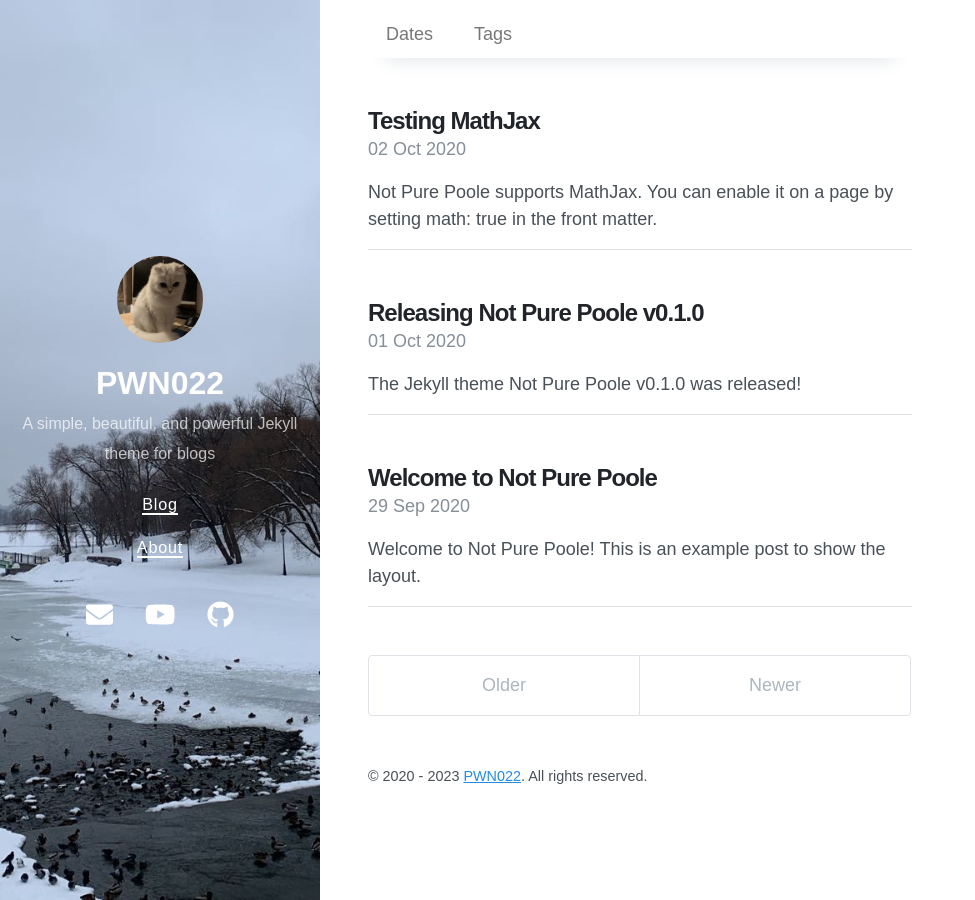
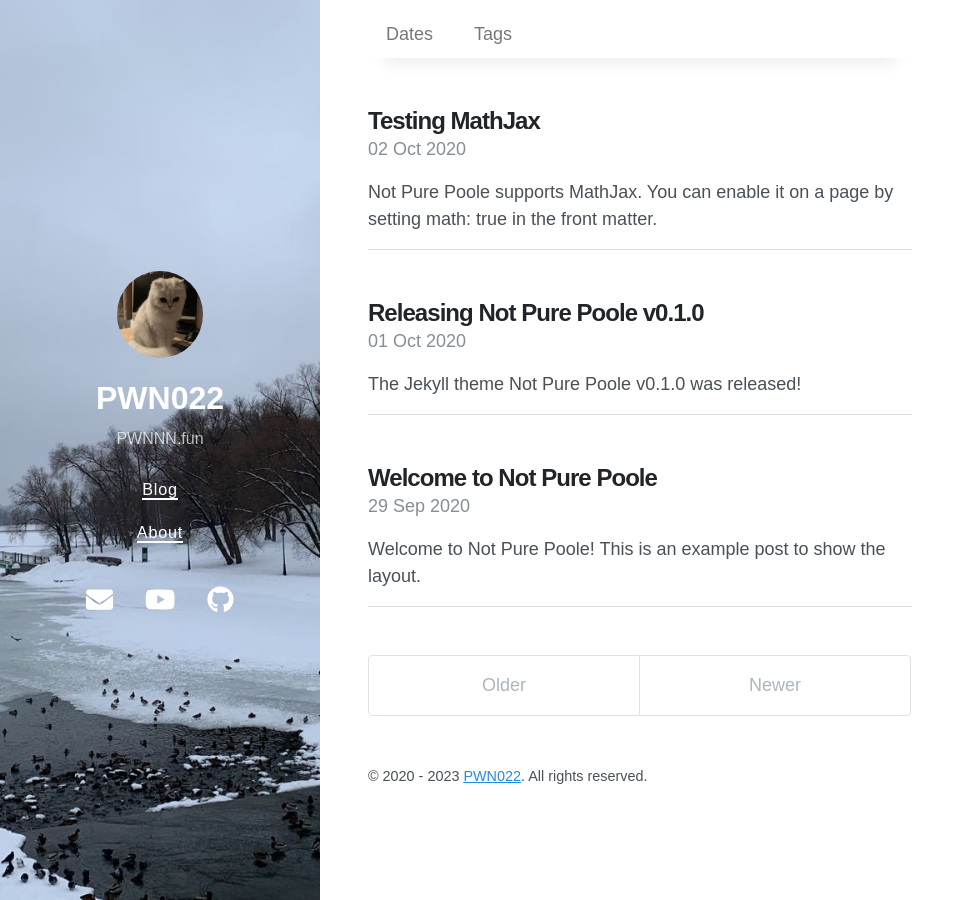
Before and after one commit to PWN022/PWN02.github.io, a Jekyll site: the page built from index.html, in a window 1280 px wide. Shown: the whole page, without its empty margins (0-975 px from the left). Built offline with Jekyll 4.4.1, drawn with Linux system fonts in a browser that asks for light colours; nearby versions of some CDN libraries; the list of posts is cut into pages by our own code.

Commit message:
Update _config.yml

```diff
--- a/_config.yml
+++ b/_config.yml
@@ -1,6 +1,6 @@
 # Setup
 title: PWN022
-description: A simple, beautiful, and powerful Jekyll theme for blogs
+description: PWNNN.fun
 url: https://PWN022.github.io
 avatar: /avatar.jpeg
 paginate: 5
@@ -39,7 +39,7 @@ social:
   name: PWN022
   links:
     #- https://twitter.com/vszhub
-    - https://github.com/vszhub
+    - https://github.com/PWN022
 google_site_verification: xxxxx
 lang: en
 
```
